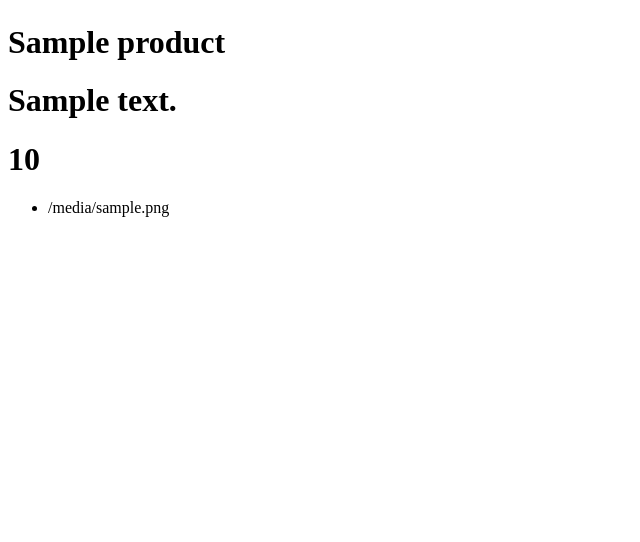
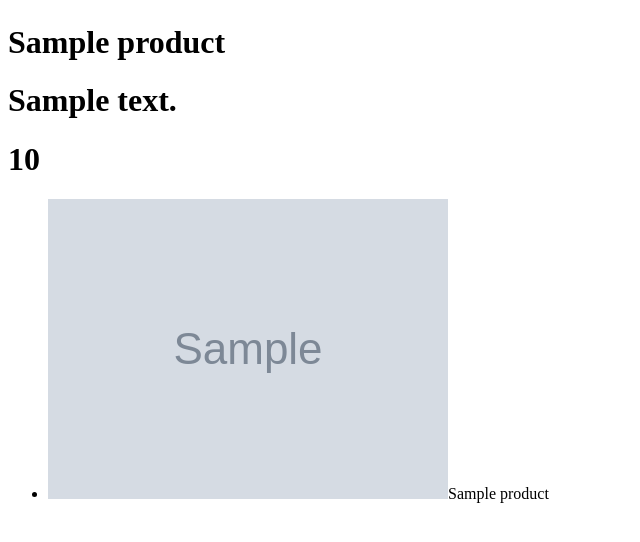
Before and after one commit to WAD-project/onlineshop_project, a Django app: template templates/reuse/product.html in a window 1280 px wide. Shown: the part 152-694 px from the top of the page, without its empty margins (0-640 px from the left). Run offline with Django 3.2, Linux system fonts and the light colour scheme; the template is opened without the code that fills it: most values are stand-ins (such as "Sample title", 1, 10 or a date in 2020); grey boxes marked "Sample" are stand-in pictures.

Commit message:
some changes

```diff
--- a/templates/reuse/product.html
+++ b/templates/reuse/product.html
@@ -2,7 +2,7 @@
 {% load staticfiles %}
 
 {% block title_block %}
-    {{ subcategory.name }}
+    {{ product.name }}
 {% endblock %}
 
 {% block body_block %}
@@ -14,11 +14,11 @@
     {% if products %}
     <ul>
         {% for product in products %}
-        <li><a><a href="/reuse/{{ category.slug }}/{{ subcategory.slug }}/{{product.slug}}"></a>{{product.image1}}</li>
+        <li><a><img src="{{product.image1.url}}"></a>{{product.name}}</li>
         {% endfor %}
     </ul>
     {% else %}
-    <strong>No products currently in this subcategory.</strong>
+    <strong>This product is not available now</strong>
     {% endif %}
 
 {% endblock %}
```
